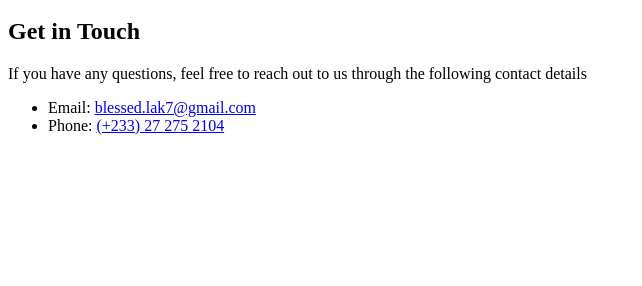
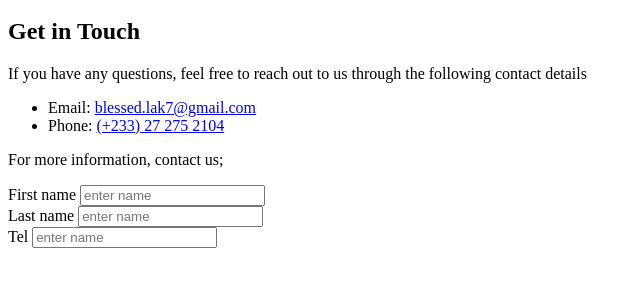
Before and after one commit to LawrenciaKlu/T4G_Homework3, a plain HTML site: page pages/contactus.html in a window 1280 px wide. Shown: the part 136-422 px from the top of the page, without its empty margins (0-642 px from the left). Drawn offline with Linux system fonts and the light colour scheme.

Commit message:
Adding all changes

```diff
--- a/pages/contactus.html
+++ b/pages/contactus.html
@@ -19,8 +19,21 @@
 <ul>
    <li>Email: <a href="Email">blessed.lak7@gmail.com</a></li>
    <li>Phone: <a href="Phone">(+233) 27 275 2104</a></li>
-
 </ul>
+<p>For more information, contact us;</p>
+<form action="submit"></form>
+<div>
+    <label for="Name">First name</label>
+    <input type="text" name="Name" id=""placeholder="enter name">
+</div>
+<div>
+    <label for="Name">Last name</label>
+    <input type="text" name="Name" id=""placeholder="enter name">
+</div>
+<div>
+    <label for="Telphone">Tel</label>
+    <input type="tel" name="Telphone" id=""placeholder="enter name">
+</div>
 
 </body>
 </html>
```
Also changed, not shown: index.html (+1 -1 lines), pages/aboutus.html (+2 -2 lines), image/Lawlaw.jpg (renamed from pages/Lawlaw.jpg), image/Realestate.jpg (renamed from pages/Realestate.jpg), image/TheIrens.jpg (renamed from pages/TheIrens.jpg), image/people.jpg (renamed from people.jpg).
